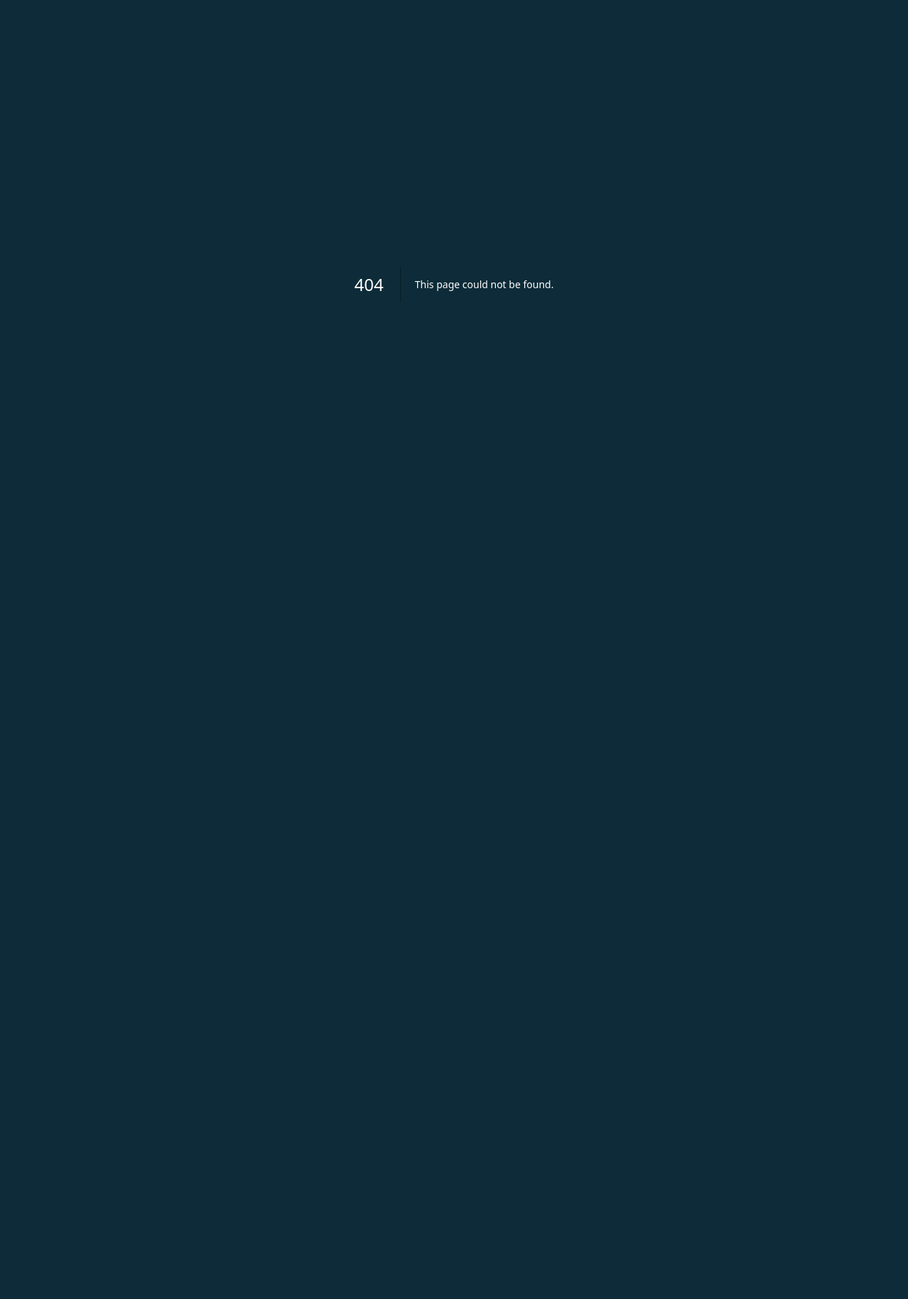
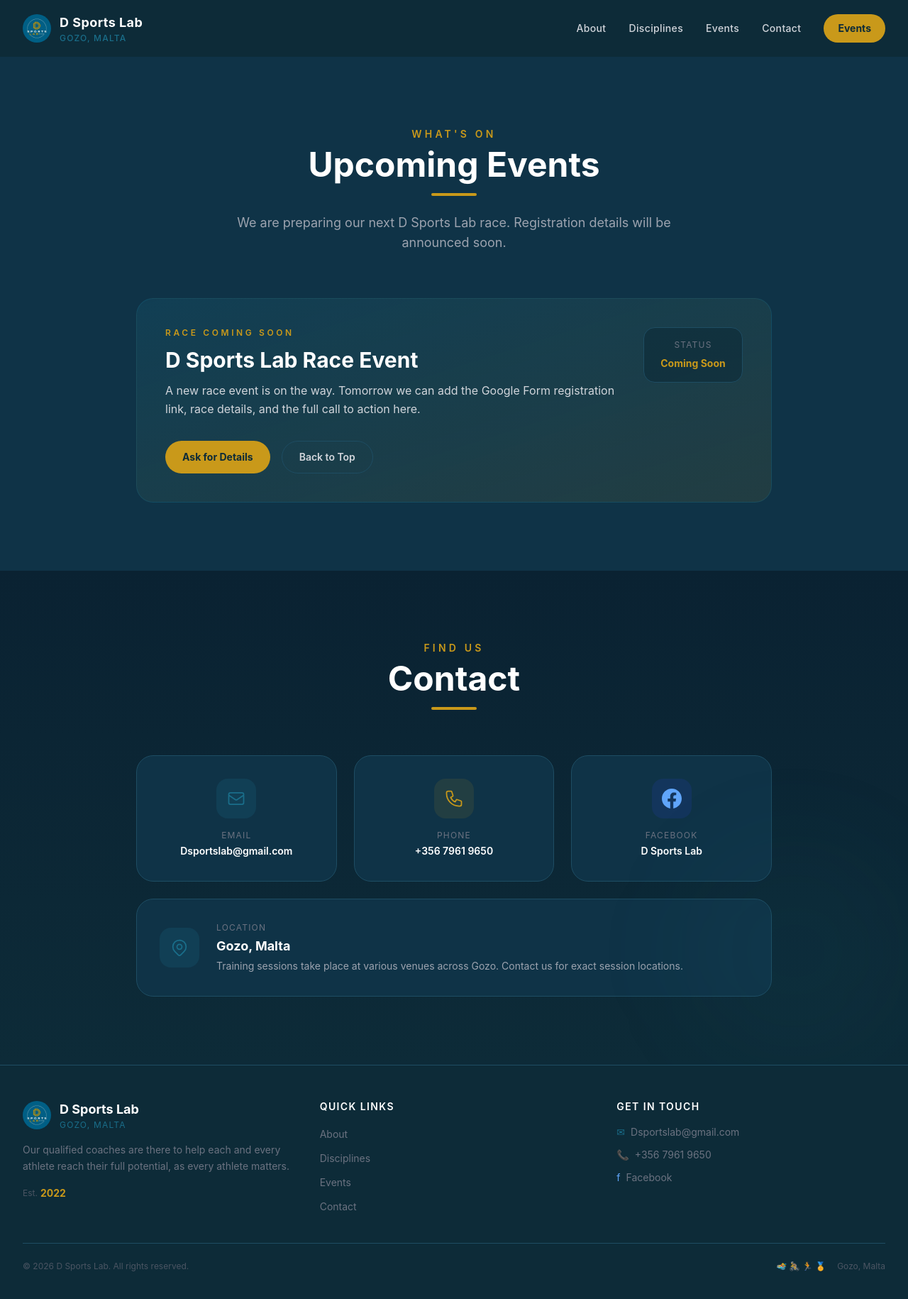
Before and after one commit to moudyellaz/dsportslab, a Next.js app: page /events in a window 1280 px wide. Before the commit this address had no page. Shown: the top 1830 px of the page at 71% size. Before the commit the page ends 800 px from the top, so only its background shows below. Built offline with nearby package versions, Linux system fonts and the light colour scheme.

Commit message:
move events into dedicated page

```diff
--- a/app/components/About.tsx
+++ b/app/components/About.tsx
@@ -41,7 +41,7 @@ export default function About() {
 
             <div className="flex flex-col sm:flex-row gap-4 pt-4">
               <a
-                href="#events"
+                href="/events"
                 className="bg-primary hover:bg-[#1e7fa0] text-white font-semibold px-6 py-3 rounded-full text-sm transition-all hover:-translate-y-0.5 text-center"
               >
                 Upcoming Event
--- a/app/components/Footer.tsx
+++ b/app/components/Footer.tsx
@@ -31,11 +31,10 @@ export default function Footer() {
             </h4>
             <ul className="space-y-2.5">
               {[
-                ["About", "#about"],
-                ["Disciplines", "#disciplines"],
-                ["Training", "#training"],
-                ["Membership", "#join"],
-                ["Contact", "#contact"],
+                ["About", "/#about"],
+                ["Disciplines", "/#disciplines"],
+                ["Events", "/events"],
+                ["Contact", "/#contact"],
               ].map(([label, href]) => (
                 <li key={label}>
                   <a
--- a/app/components/Hero.tsx
+++ b/app/components/Hero.tsx
@@ -85,7 +85,7 @@ export default function Hero() {
         {/* CTA Buttons */}
         <div className="flex flex-col sm:flex-row gap-4 justify-center items-center">
           <a
-            href="#events"
+            href="/events"
             className="bg-accent hover:bg-yellow-500 text-dark font-bold text-base px-8 py-4 rounded-full transition-all duration-200 hover:shadow-xl hover:shadow-accent/30 hover:-translate-y-1 min-w-[160px]"
           >
             View Events
--- a/app/components/Navbar.tsx
+++ b/app/components/Navbar.tsx
@@ -6,7 +6,7 @@ import Logo from "./Logo";
 const navLinks = [
   { href: "#about", label: "About" },
   { href: "#disciplines", label: "Disciplines" },
-  { href: "#events", label: "Events" },
+  { href: "/events", label: "Events" },
   { href: "#contact", label: "Contact" },
 ];
 
@@ -55,7 +55,7 @@ export default function Navbar() {
               </a>
             ))}
             <a
-              href="#events"
+              href="/events"
               className="bg-accent hover:bg-yellow-500 text-dark font-bold text-sm px-5 py-2.5 rounded-full transition-all duration-200 hover:shadow-lg hover:shadow-accent/30 hover:-translate-y-0.5"
             >
               Events
@@ -93,7 +93,7 @@ export default function Navbar() {
             ))}
             <div className="px-6 pt-2">
               <a
-                href="#events"
+                href="/events"
                 onClick={() => setMenuOpen(false)}
                 className="block text-center bg-accent hover:bg-yellow-500 text-dark font-bold text-sm px-5 py-2.5 rounded-full transition-colors"
               >
--- /dev/null
+++ b/app/events/page.tsx
@@ -0,0 +1,17 @@
+import Navbar from "../components/Navbar";
+import Events from "../components/events";
+import Contact from "../components/Contact";
+import Footer from "../components/Footer";
+
+export default function EventsPage() {
+  return (
+    <>
+      <Navbar />
+      <main className="pt-16 md:pt-20">
+        <Events />
+        <Contact />
+      </main>
+      <Footer />
+    </>
+  );
+}
--- a/app/page.tsx
+++ b/app/page.tsx
@@ -2,7 +2,6 @@ import Navbar from "./components/Navbar";
 import Hero from "./components/Hero";
 import About from "./components/About";
 import Disciplines from "./components/Disciplines";
-import Events from "./components/events";
 import Contact from "./components/Contact";
 import Footer from "./components/Footer";
 
@@ -14,7 +13,6 @@ export default function Home() {
         <Hero />
         <About />
         <Disciplines />
-        <Events />
         <Contact />
       </main>
       <Footer />
```
